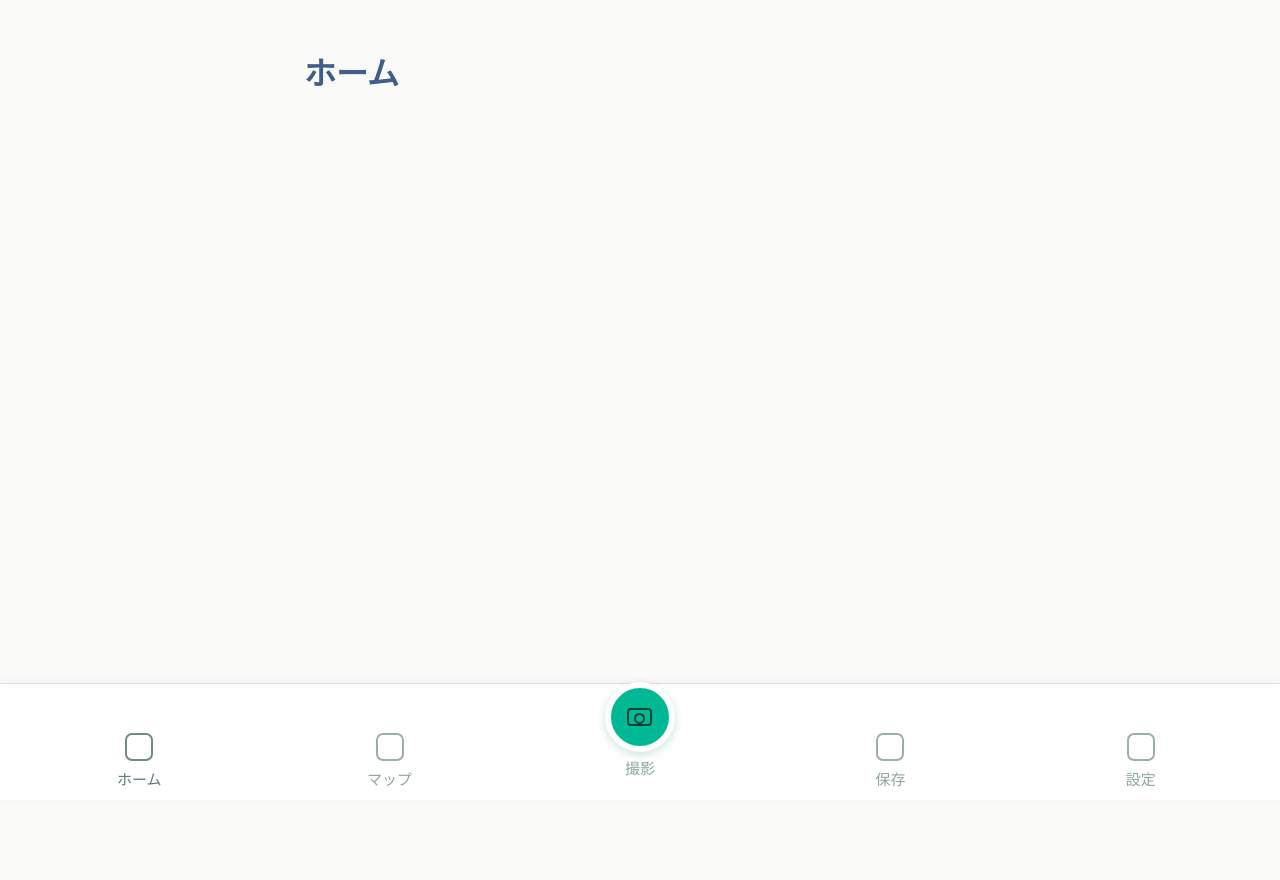
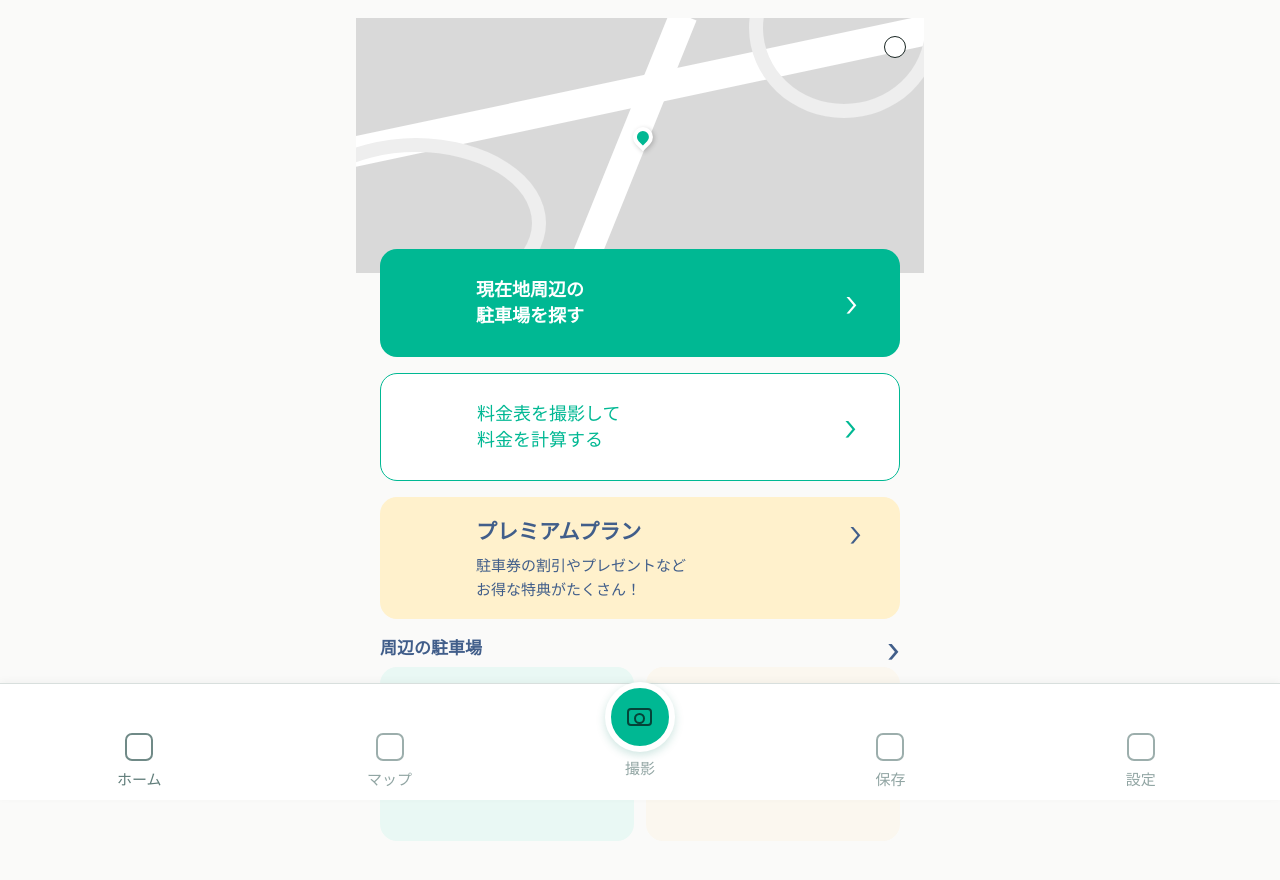
Before and after one commit to raito723/tyuusha, a React (Vite) app in the folder parking-fee-app/: page / in a window 1280 px wide. Shown: the top 880 px of the page. Before the commit the page ends 800 px from the top, so only its background shows below. Built offline with nearby package versions, Linux system fonts and the light colour scheme.

Commit message:
0928
ホームページのコーディング

```diff
--- a/parking-fee-app/src/index.css
+++ b/parking-fee-app/src/index.css
@@ -24,7 +24,7 @@ body {
 main {
   max-width: 720px;
   margin: 0 auto;
-  padding: 48px 24px 160px;
+  padding: 0 24px 150px;
 }
 
 h1 {
@@ -44,6 +44,209 @@ header {
 
 header h1 {
   display: none;
+}
+
+.home-page {
+  width: min(100%, 520px);
+  margin: 0 auto;
+  padding-top: 18px;
+}
+
+.home-map-preview {
+  position: relative;
+  height: 255px;
+  overflow: hidden;
+  margin: 0 -24px;
+  background: #d9d9d9;
+}
+
+.home-map-preview::before,
+.home-map-preview::after {
+  content: "";
+  position: absolute;
+  background: #ffffff;
+}
+
+.home-map-preview::before {
+  width: 110%;
+  height: 30px;
+  top: 58px;
+  left: -5%;
+  transform: rotate(-12deg);
+}
+
+.home-map-preview::after {
+  width: 28px;
+  height: 110%;
+  top: -5%;
+  left: 46%;
+  transform: rotate(22deg);
+}
+
+.home-map-road {
+  position: absolute;
+  z-index: 1;
+  display: block;
+  border: 14px solid #eeeeee;
+  border-radius: 50%;
+}
+
+.home-map-road-one {
+  width: 260px;
+  height: 170px;
+  top: 120px;
+  left: -70px;
+}
+
+.home-map-road-two {
+  width: 190px;
+  height: 180px;
+  top: -80px;
+  right: -15px;
+}
+
+.home-map-marker {
+  position: absolute;
+  z-index: 2;
+  top: 102px;
+  left: 50%;
+  width: 20px;
+  height: 20px;
+  border: 4px solid #ffffff;
+  border-radius: 50% 50% 50% 0;
+  background: var(--color-primary);
+  box-shadow: 0 2px 5px rgba(0, 0, 0, 0.2);
+  transform: rotate(-45deg) translateX(-50%);
+}
+
+.home-map-location {
+  position: absolute;
+  z-index: 2;
+  top: 18px;
+  right: 18px;
+  width: 22px;
+  height: 22px;
+  border: 1px solid #182522;
+  border-radius: 50%;
+  background: #ffffff;
+}
+
+.home-actions {
+  display: grid;
+  gap: 16px;
+  margin-top: -24px;
+  position: relative;
+  z-index: 3;
+}
+
+.home-action,
+.home-premium-card {
+  display: flex;
+  position: relative;
+  min-height: 108px;
+  align-items: center;
+  justify-content: space-between;
+  padding: 22px 42px 22px 96px;
+  border-radius: 17px;
+  color: var(--color-primary);
+  text-decoration: none;
+  font-size: 18px;
+  line-height: 1.45;
+}
+
+.home-action-primary {
+  background: var(--color-primary);
+  color: #ffffff;
+  font-weight: 700;
+}
+
+.home-action-outline {
+  border: 1px solid var(--color-primary);
+  background: #ffffff;
+}
+
+.home-action-arrow {
+  font-size: 36px;
+  font-weight: 300;
+  line-height: 1;
+}
+
+.home-premium-card {
+  display: grid;
+  grid-template-columns: 1fr auto;
+  min-height: 122px;
+  padding: 16px 38px 16px 96px;
+  background: #fff1cc;
+  color: var(--color-text);
+}
+
+.home-premium-title {
+  font-size: 21px;
+  font-weight: 700;
+}
+
+.home-premium-description {
+  grid-column: 1 / -1;
+  font-size: 15px;
+  line-height: 1.6;
+}
+
+.nearby-parking {
+  margin-top: 14px;
+}
+
+.nearby-parking-heading {
+  display: flex;
+  align-items: center;
+  justify-content: space-between;
+  color: var(--color-text);
+}
+
+.nearby-parking-heading h2 {
+  margin: 0 0 8px;
+  font-size: 17px;
+}
+
+.nearby-parking-heading a {
+  color: var(--color-text);
+  font-size: 34px;
+  line-height: 1;
+  text-decoration: none;
+}
+
+.nearby-parking-grid {
+  display: grid;
+  grid-template-columns: 1fr 1fr;
+  gap: 12px;
+}
+
+.nearby-parking-card {
+  display: flex;
+  min-height: 174px;
+  flex-direction: column;
+  padding: 16px 38px;
+  border-radius: 17px;
+  font-size: 16px;
+}
+
+.nearby-parking-available {
+  background: #e9f8f4;
+  color: var(--color-text);
+}
+
+.nearby-parking-limited {
+  background: #fbf7ef;
+  color: #b38545;
+}
+
+.nearby-parking-card strong {
+  margin-top: 12px;
+  font-size: 36px;
+  font-weight: 500;
+}
+
+.nearby-parking-card small {
+  font-size: 18px;
 }
 
 nav.bottom-navigation {
--- a/parking-fee-app/src/pages/HomePage.jsx
+++ b/parking-fee-app/src/pages/HomePage.jsx
@@ -1,3 +1,46 @@
+import { Link } from "react-router-dom";
+
 export function HomePage() {
-    return <h1>ホーム</h1>;
+    return (
+        <section className="home-page">
+            <div className="home-map-preview" aria-label="現在地周辺の地図">
+                <span className="home-map-marker" aria-hidden="true" />
+                <span className="home-map-road home-map-road-one" aria-hidden="true" />
+                <span className="home-map-road home-map-road-two" aria-hidden="true" />
+                <span className="home-map-location" aria-hidden="true" />
+            </div>
+
+            <div className="home-actions">
+                <Link to="/map" className="home-action home-action-primary">
+                    <span>現在地周辺の<br />駐車場を探す</span>
+                    <span className="home-action-arrow" aria-hidden="true">›</span>
+                </Link>
+                <Link to="/ocr" className="home-action home-action-outline">
+                    <span>料金表を撮影して<br />料金を計算する</span>
+                    <span className="home-action-arrow" aria-hidden="true">›</span>
+                </Link>
+                <Link to="/settings" className="home-premium-card">
+                    <span className="home-premium-title">プレミアムプラン</span>
+                    <span className="home-action-arrow" aria-hidden="true">›</span>
+                    <span className="home-premium-description">駐車券の割引やプレゼントなど<br />お得な特典がたくさん！</span>
+                </Link>
+            </div>
+
+            <div className="nearby-parking">
+                <div className="nearby-parking-heading">
+                    <h2>周辺の駐車場</h2>
+                    <Link to="/map" aria-label="周辺の駐車場を詳しく見る">›</Link>
+                </div>
+                <div className="nearby-parking-grid">
+                    <div className="nearby-parking-card nearby-parking-available">
+                        <span>空車</span>
+                        <strong>12<small> 台</small></strong>
+                    </div>
+                    <div className="nearby-parking-card nearby-parking-limited">
+                        <span>残りわずか</span>
+                    </div>
+                </div>
+            </div>
+        </section>
+    );
 }
```
